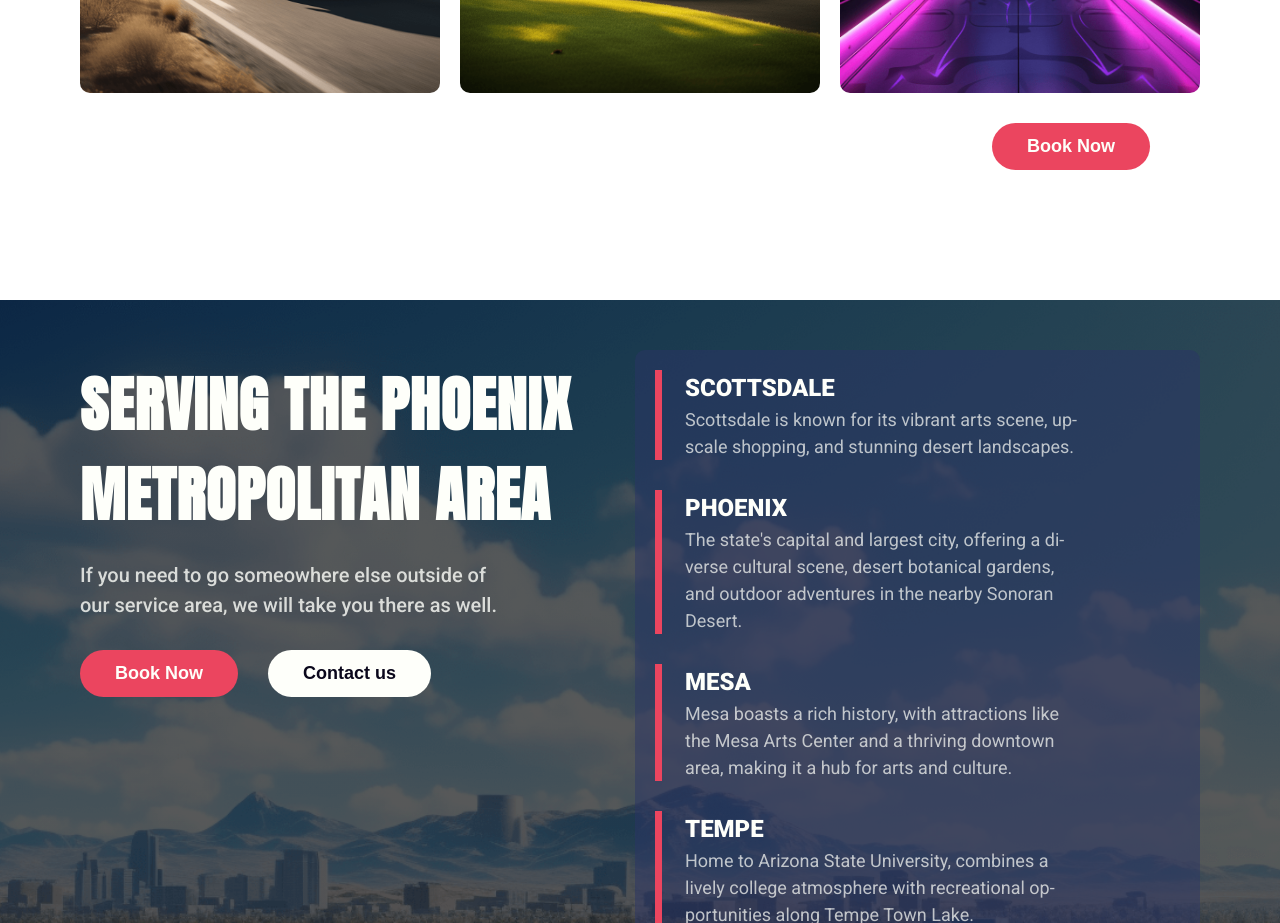
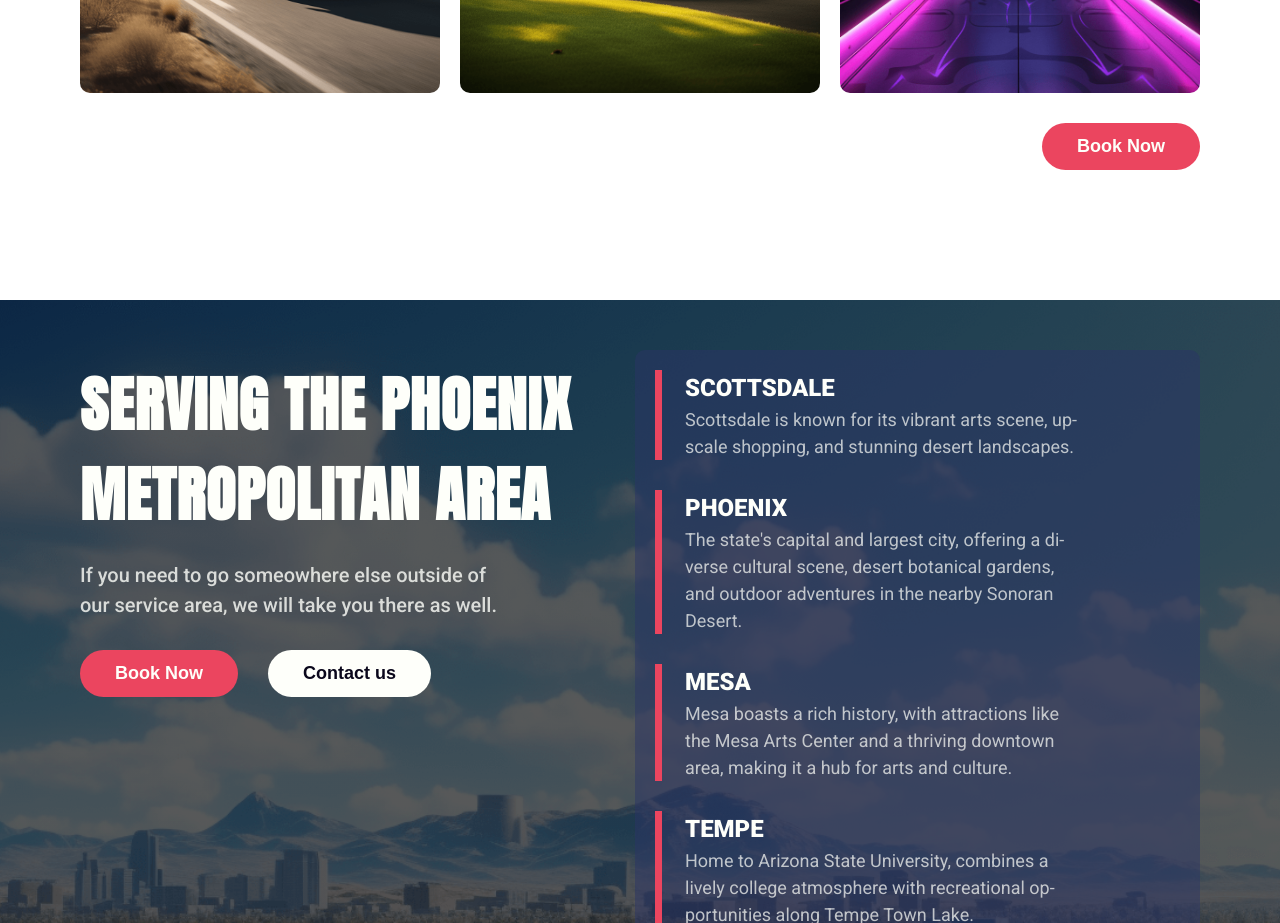
Before and after one commit to ChristianWare/Nier-Transport-Redesign, a Next.js app: page / in a window 1280 px wide. Shown: the part 4120-5043 px from the top of the page. Built offline with nearby package versions, Linux system fonts and the light colour scheme; no server answers.

Commit message:
Fleet button update

```diff
--- a/src/app/components/FleetSection/FleetSection.module.css
+++ b/src/app/components/FleetSection/FleetSection.module.css
@@ -53,7 +53,6 @@
   align-items: center;
   justify-content: flex-end;
   margin-top: 3rem;
-  padding-right: 5rem;
 }
 
 @media screen and (max-width: 870px) {
@@ -71,12 +70,6 @@
   }
 }
 
-@media screen and (max-width: 870px) {
-  .btnContainer {
-    padding-right: 3rem;
-  }
-}
-
 @media screen and (max-width: 568px) {
   .bottom {
     grid-template-columns: repeat(1, 1fr);
@@ -85,7 +78,6 @@
   .btnContainer {
     display: grid;
     grid-template-columns: repeat(1, 1fr);
-    padding-right: 0rem;
     width: 100%;
   }
 }
```
